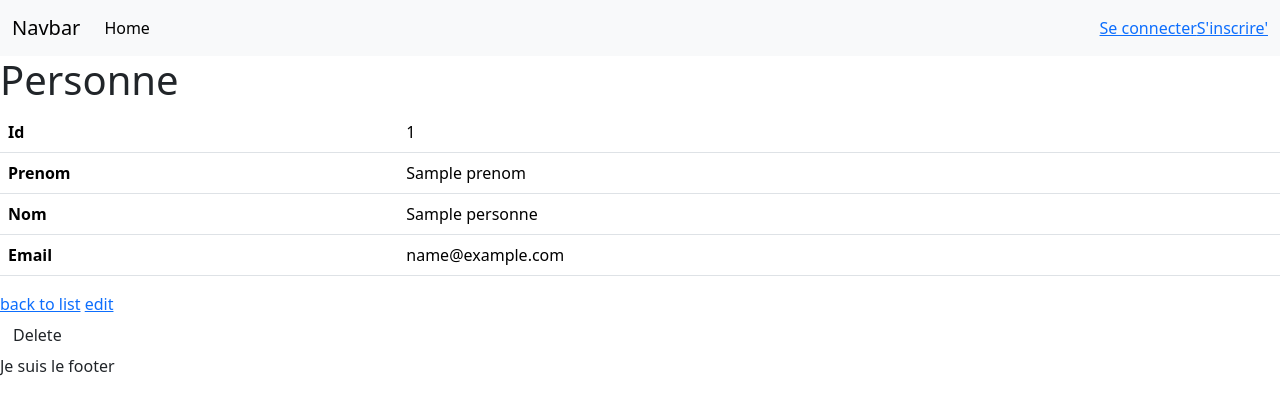
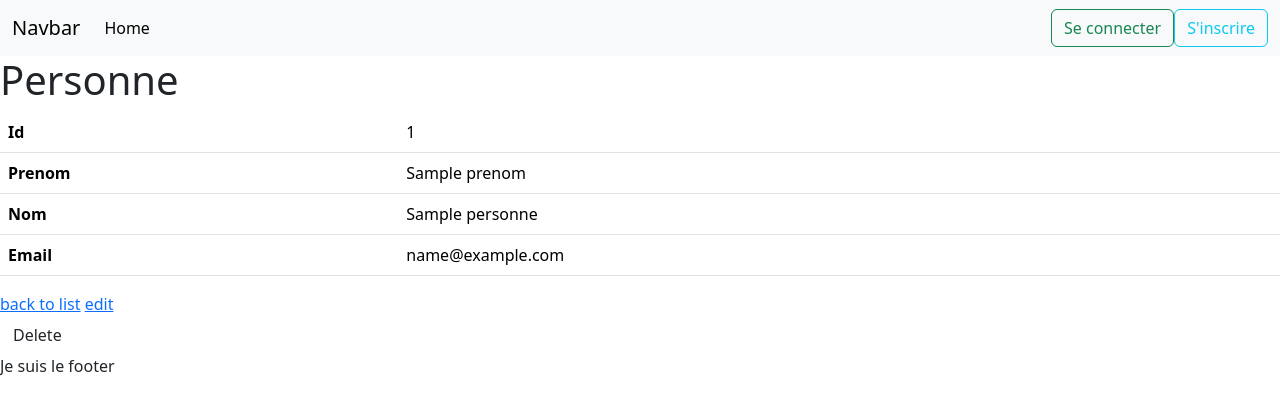
Before and after one commit to mouskito/vernon_sf, a Symfony app: template templates/personne/show.html.twig in a window 1280 px wide. Shown: the top 415 px of the page. Run offline with Twig, Linux system fonts and the light colour scheme; the template is opened without the code that fills it: most values are stand-ins (such as "Sample title", 1, 10 or a date in 2020); some libraries are stand-ins or nearby versions.

Commit message:
add style button

```diff
--- a/templates/base.html.twig
+++ b/templates/base.html.twig
@@ -30,8 +30,17 @@
                       </li>
                     </ul>
                     {% if app.user == null %}
-                        <a href="{{ path('app_login')}}">Se connecter</a>
-                        <a href="{{ path('app_register')}}">S'inscrire'</a>
+                        <a href="{{ path('app_login')}}">
+                          <button type="button" class="btn btn-outline-success">
+                            Se connecter
+                          </button>
+                        </a>
+                        <a href="{{ path('app_register')}}">
+                          <button type="button" class="btn btn-outline-info">
+
+                            S'inscrire
+                          </button>
+                        </a>
                         {% else %}
                         Bonjour, {{app.user.prenom}} ---
                         <a href="{{ path('app_logout')}}">Se deconnecter</a>
```
